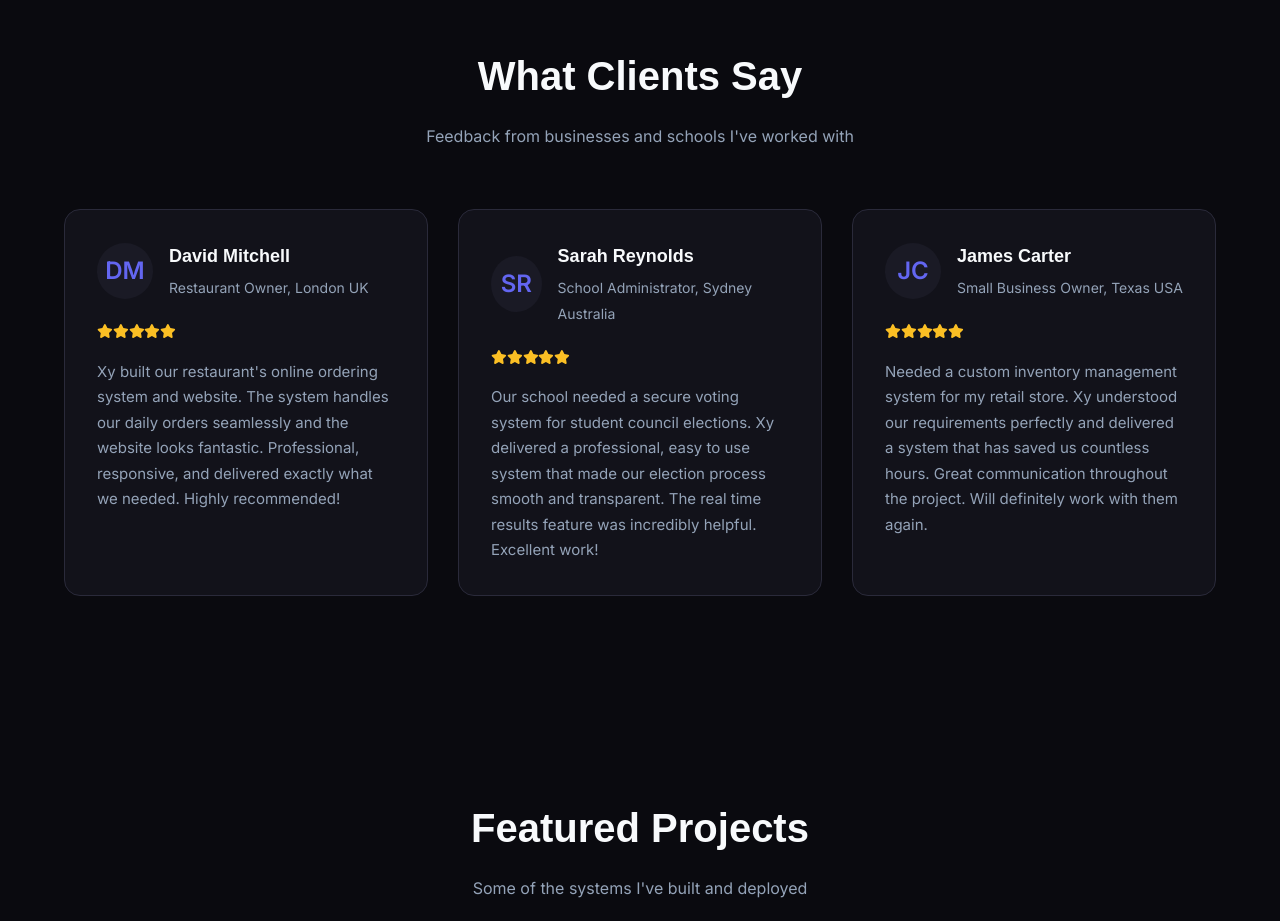
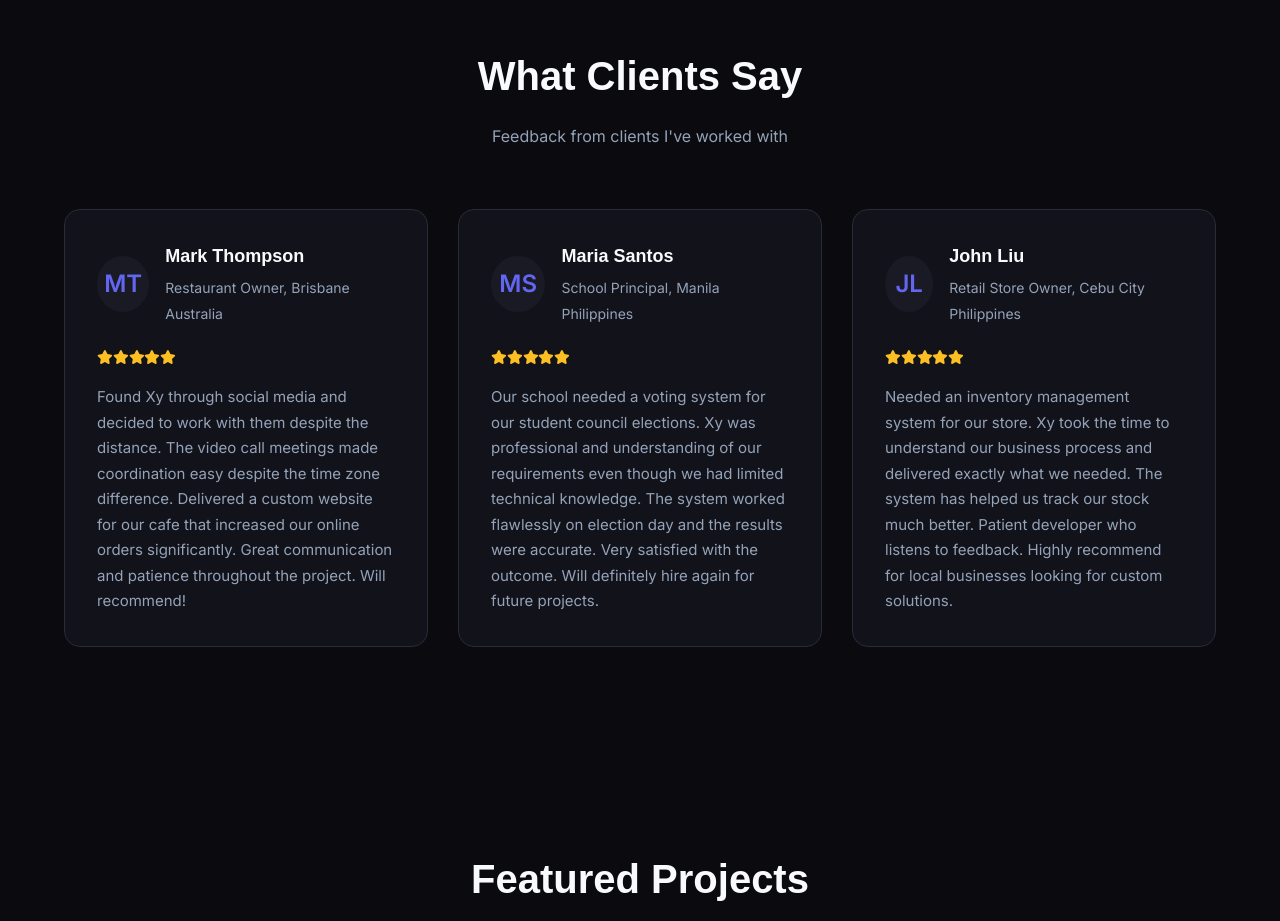
Before and after one commit to Xyryllpayatot1/portfolio, a Next.js app: page / in a window 1280 px wide. Shown: the part 1760-2681 px from the top of the page. Built offline with nearby package versions, Linux system fonts and the light colour scheme.

Commit message:
Make testimonials more realistic

```diff
--- a/app/page.tsx
+++ b/app/page.tsx
@@ -22,9 +22,9 @@ const projects = [
 ]
 
 const testimonials = [
-  { name: 'David Mitchell', location: 'Restaurant Owner, London UK', initials: 'DM', text: "Xy built our restaurant's online ordering system and website. The system handles our daily orders seamlessly and the website looks fantastic. Professional, responsive, and delivered exactly what we needed. Highly recommended!" },
-  { name: 'Sarah Reynolds', location: 'School Administrator, Sydney Australia', initials: 'SR', text: 'Our school needed a secure voting system for student council elections. Xy delivered a professional, easy to use system that made our election process smooth and transparent. The real time results feature was incredibly helpful. Excellent work!' },
-  { name: 'James Carter', location: 'Small Business Owner, Texas USA', initials: 'JC', text: 'Needed a custom inventory management system for my retail store. Xy understood our requirements perfectly and delivered a system that has saved us countless hours. Great communication throughout the project. Will definitely work with them again.' }
+  { name: 'Mark Thompson', location: 'Restaurant Owner, Brisbane Australia', initials: 'MT', text: "Found Xy through social media and decided to work with them despite the distance. The video call meetings made coordination easy despite the time zone difference. Delivered a custom website for our cafe that increased our online orders significantly. Great communication and patience throughout the project. Will recommend!" },
+  { name: 'Maria Santos', location: 'School Principal, Manila Philippines', initials: 'MS', text: "Our school needed a voting system for our student council elections. Xy was professional and understanding of our requirements even though we had limited technical knowledge. The system worked flawlessly on election day and the results were accurate. Very satisfied with the outcome. Will definitely hire again for future projects." },
+  { name: 'John Liu', location: 'Retail Store Owner, Cebu City Philippines', initials: 'JL', text: "Needed an inventory management system for our store. Xy took the time to understand our business process and delivered exactly what we needed. The system has helped us track our stock much better. Patient developer who listens to feedback. Highly recommend for local businesses looking for custom solutions." }
 ]
 
 export default function Home() {
@@ -113,7 +113,7 @@ export default function Home() {
         <div className="container">
           <div className="section-header">
             <h2>What Clients Say</h2>
-            <p>Feedback from businesses and schools I&apos;ve worked with</p>
+            <p>Feedback from clients I've worked with</p>
           </div>
           <div className="testimonials-grid">
             {testimonials.map((t, i) => (
```
